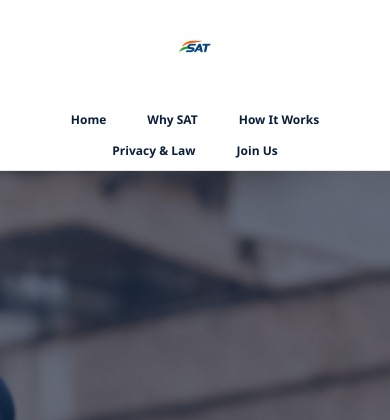
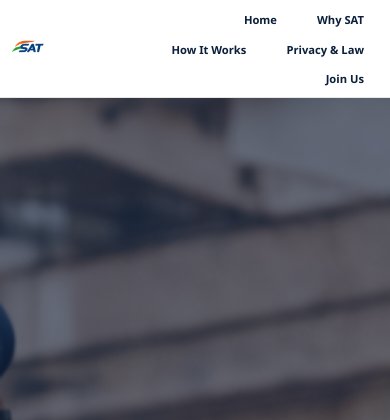
Before and after one commit to PARESHRANJAN299/sat-website, a Flask app: page / in a window 390 px wide. Shown: the top 420 px of the page. Run offline with Flask 3, Linux system fonts and the light colour scheme; some libraries are stand-ins or nearby versions.

Commit message:
Update mobile-responsive-fixes.css

```diff
--- a/static/css/mobile-responsive-fixes.css
+++ b/static/css/mobile-responsive-fixes.css
@@ -12,32 +12,45 @@
 
 /* ============================================================================
    1. NAVBAR - MOBILE FIXES (No Logo Sizing - That's in style.css)
+   Keep navigation horizontal on ALL pages - single row layout
 ============================================================================ */
 
-/* Navbar layout adjustments - logo size controlled in style.css */
+/* Tablet - Keep horizontal */
 @media (max-width: 1024px) {
     .navbar {
-        padding: 0 20px;
+        padding: 0 15px;
         height: auto;
         min-height: 70px;
-        flex-wrap: wrap;
+        flex-wrap: nowrap;  /* Keep in one row */
+    }
+
+    .nav-right {
+        gap: 12px;
+    }
+
+    .nav-right a {
+        font-size: 0.9rem;
+        padding: 6px 10px;
     }
 }
 
+/* Mobile - Keep ALL links in ONE ROW (like How It Works page) */
 @media (max-width: 768px) {
     .navbar {
-        padding: 10px 15px;
-        justify-content: center;
-        gap: 10px;
-        flex-direction: column;
+        padding: 8px 10px;
+        justify-content: space-between;  /* Logo left, links right */
+        flex-wrap: nowrap;  /* Don't wrap - keep in one row */
+        gap: 8px;
+        height: auto;
+        min-height: 60px;
     }
 
     .nav-right {
-        width: 100%;
-        justify-content: center;
-        flex-wrap: wrap;
-        gap: 8px;
-        margin-top: 8px;
+        display: flex;
+        justify-content: flex-end;  /* Align links to right */
+        flex-wrap: wrap;  /* Allow links to wrap if needed */
+        gap: 6px;
+        max-width: 70%;  /* Give space for logo */
     }
 
     .nav-right li {
@@ -45,24 +58,42 @@
     }
 
     .nav-right a {
-        font-size: 0.85rem;
-        padding: 6px 10px;
+        font-size: 0.75rem;  /* Smaller text to fit all links */
+        padding: 5px 7px;
         white-space: nowrap;
     }
 }
 
+/* Small Mobile - Even smaller text */
 @media (max-width: 480px) {
     .navbar {
-        padding: 8px 10px;
+        padding: 6px 8px;
     }
 
     .nav-right {
-        gap: 5px;
+        gap: 4px;
+        max-width: 65%;
     }
 
     .nav-right a {
-        font-size: 0.75rem;
-        padding: 5px 8px;
+        font-size: 0.7rem;
+        padding: 4px 6px;
+    }
+}
+
+/* Very Small Phones - Minimal padding */
+@media (max-width: 380px) {
+    .navbar {
+        padding: 5px 6px;
+    }
+
+    .nav-right {
+        gap: 3px;
+    }
+
+    .nav-right a {
+        font-size: 0.65rem;
+        padding: 4px 5px;
     }
 }
 
```
